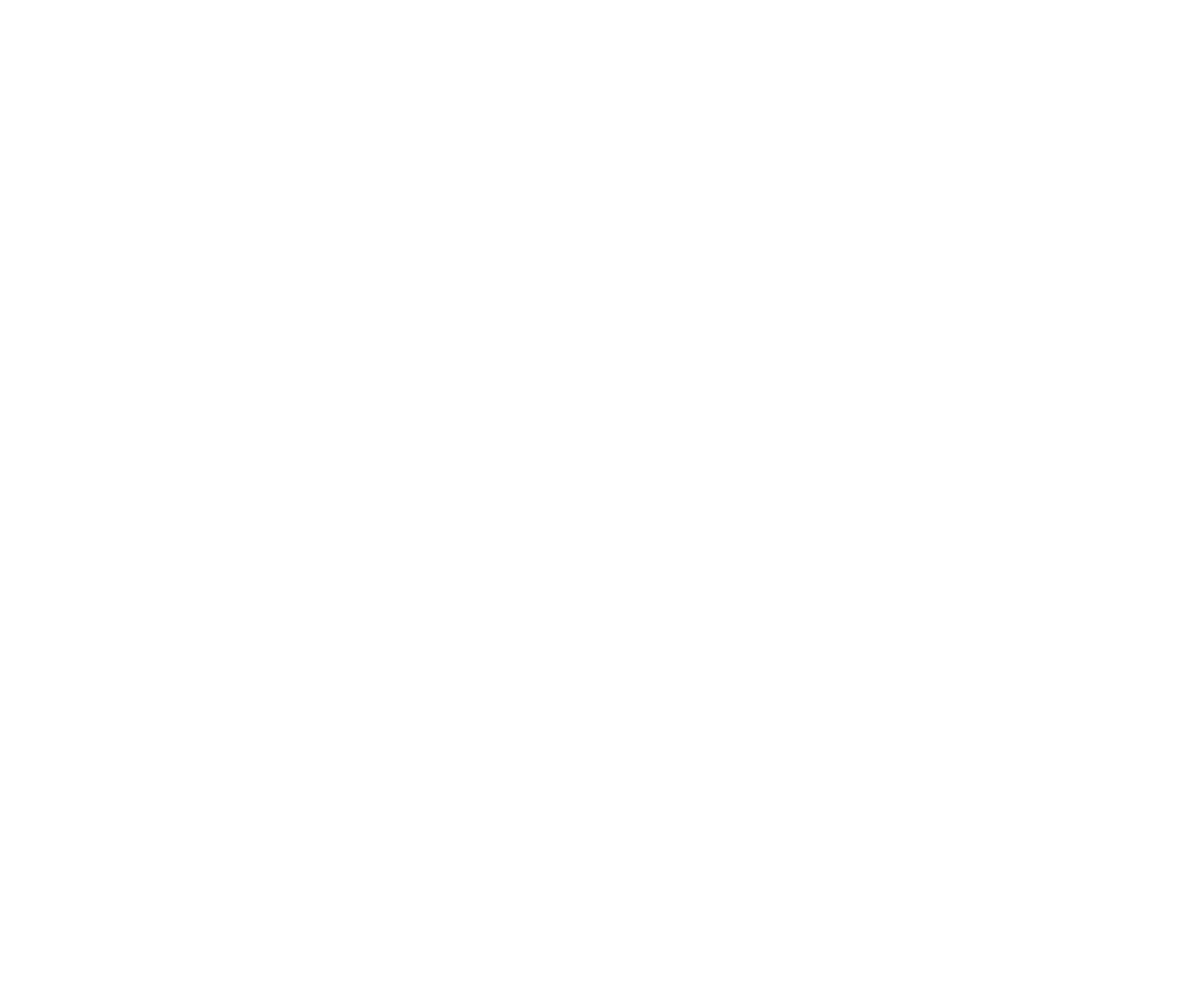
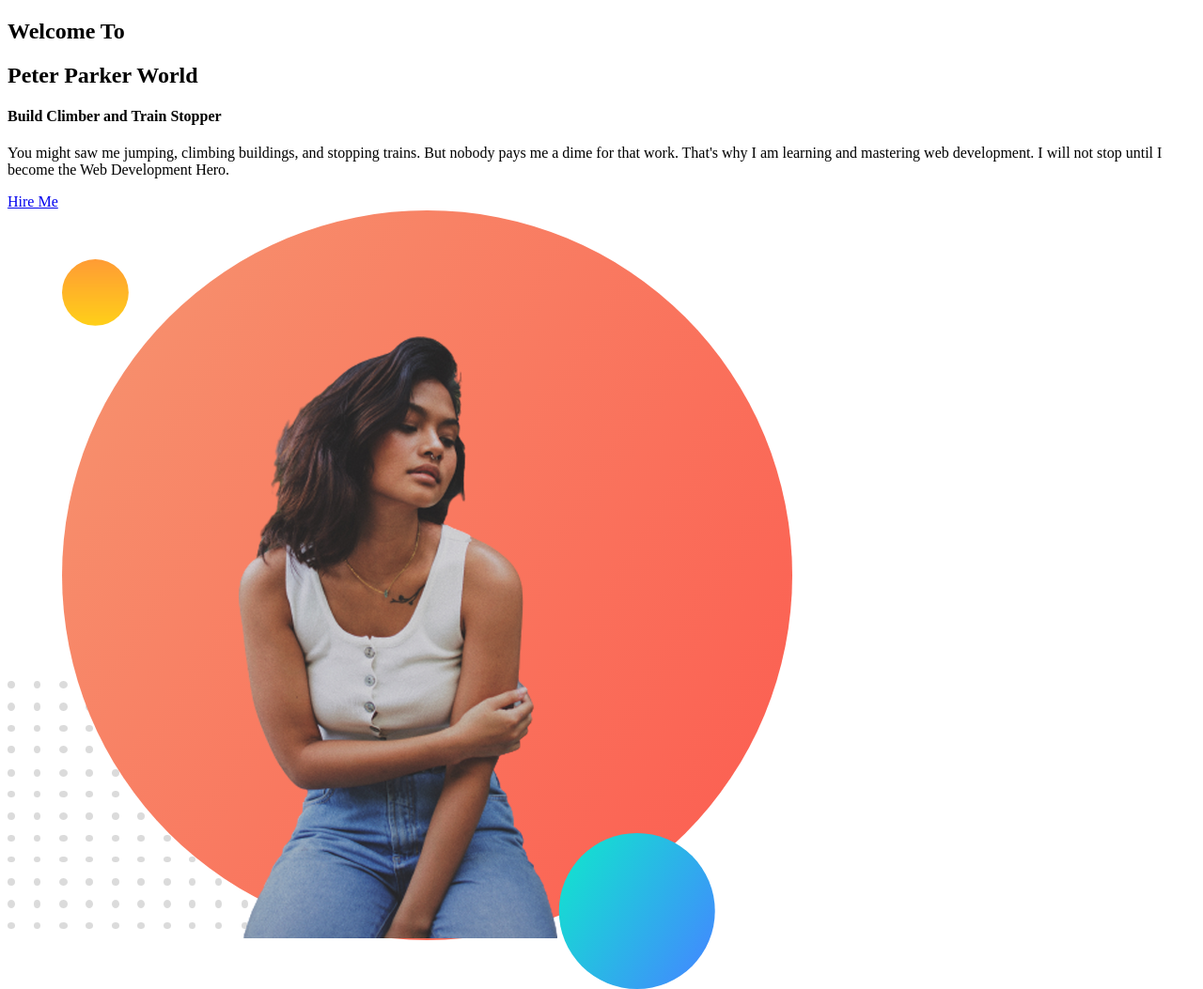
Before and after one commit to Pervej0/Module-4, a plain HTML site: page index.html in a window 1280 px wide. Shown: the whole page at 94% size. Before the commit the page ends 800 px from the top, so only its background shows below. Drawn offline with Linux system fonts and the light colour scheme.

Commit message:
welcome-section layout created

```diff
--- a/index.html
+++ b/index.html
@@ -8,3 +8,20 @@
   </head>
   <body></body>
 </html>
+<section class="welcome_section">
+  <div class="left_item">
+    <h1>Welcome To</h1>
+    <h2>Peter Parker <span>World</span></h2>
+    <h4>Build Climber and Train Stopper</h4>
+    <p>
+      You might saw me jumping, climbing buildings, and stopping trains. But
+      nobody pays me a dime for that work. That's why I am learning and
+      mastering web development. I will not stop until I become the Web
+      Development Hero.
+    </p>
+    <a href="https://www.google.com" target="_blank">Hire Me</a>
+  </div>
+  <div class="right_item">
+    <img src="images/my-bg.png" alt="Bg-Image" title="Bg-image" />
+  </div>
+</section>
```
